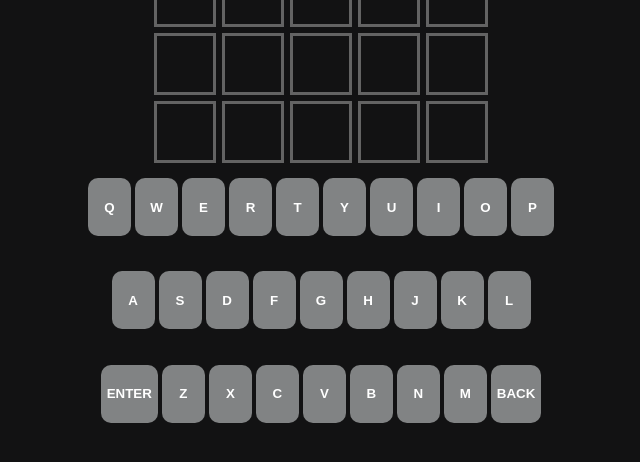
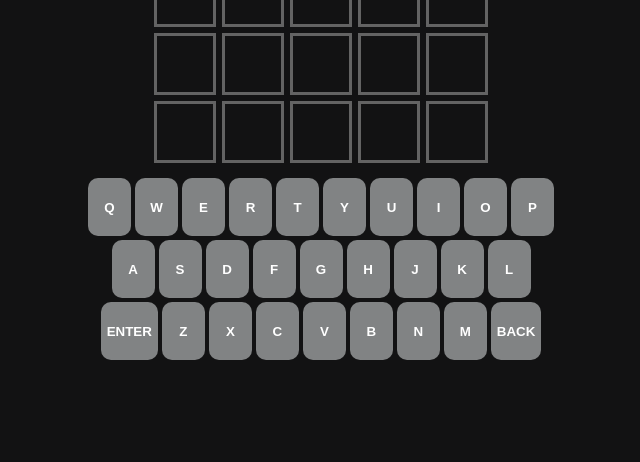
Before and after one commit to jadd0/Wordle-Clone, a PHP site: page / in a window 1280 px wide. Shown: the part 250-712 px from the top of the page, without its empty margins (319-959 px from the left). Run offline with PHP 8.4, Linux system fonts and the light colour scheme.

Commit message:
removed keyboard auto height

```diff
--- a/styles.css
+++ b/styles.css
@@ -45,7 +45,6 @@ body {
 }
 
 .keyboard {
-    height: 35vh;
 	margin: 0;
     margin-top: 10px;
 	display: grid;
```
